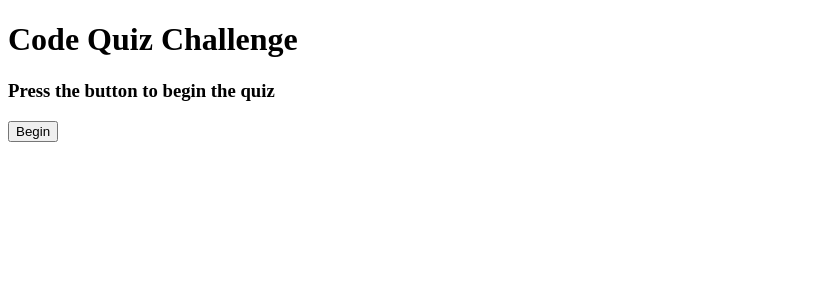
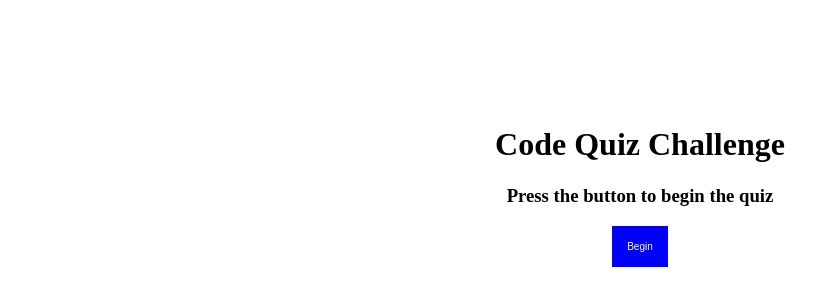
Before and after one commit to DrunkOnMystery/CodingQuiz, a plain HTML site: page index.html in a window 1280 px wide. Shown: the whole page, without its empty margins (0-840 px from the left). Drawn offline with Linux system fonts and the light colour scheme.

Commit message:
Linked initial CSS file

```diff
--- a/JS.js
+++ b/JS.js
@@ -110,7 +110,7 @@ function endGame() {
   clearInterval(questionTimer);
   finalScore = timerEl.innerText;
   console.log(finalScore);
-  alert("Congratulations! You've completed the quiz!")
+
   displayQuestionEl.textContent = "";
   resultsEl.textContent = "";
   timerEl.textContent = "";
@@ -119,9 +119,11 @@ function endGame() {
 
 
   if (finalScore > 0) {
+  alert("Congratulations! You've completed the quiz!")
   alert("Your final score was " + finalScore + "!");
 }
   else {
+    alert("You're out of time.")
     alert("Your final score was 0. Please try again.");
   }
 }
--- a/index.html
+++ b/index.html
@@ -4,6 +4,8 @@
     <meta charset="UTF-8">
     <meta name="viewport" content="width=device-width, initial-scale=1.0">
     <title>Coding Quiz</title>
+    <link rel="reset" href="reset.css" />
+    <link rel="stylesheet" href="style.css">
 </head>
 <body>
 
--- a/style.css
+++ b/style.css
@@ -1,21 +1,16 @@
-#main {
+.container {
    text-align: center;
    font-family: 'Times New Roman', Times, serif;
    margin-top: 10%;
 }
 
-#QuizBegin {
+button {
    background-color: blue;
    border: none;
    color: white;
    padding: 15px;
    text-align: center;
-   font-size: 15px;
-}
-
-#time {
-   text-align: right;
-   font-size: 15px;
+   font-size: 10px;
 }
 
 .hidden {
```
